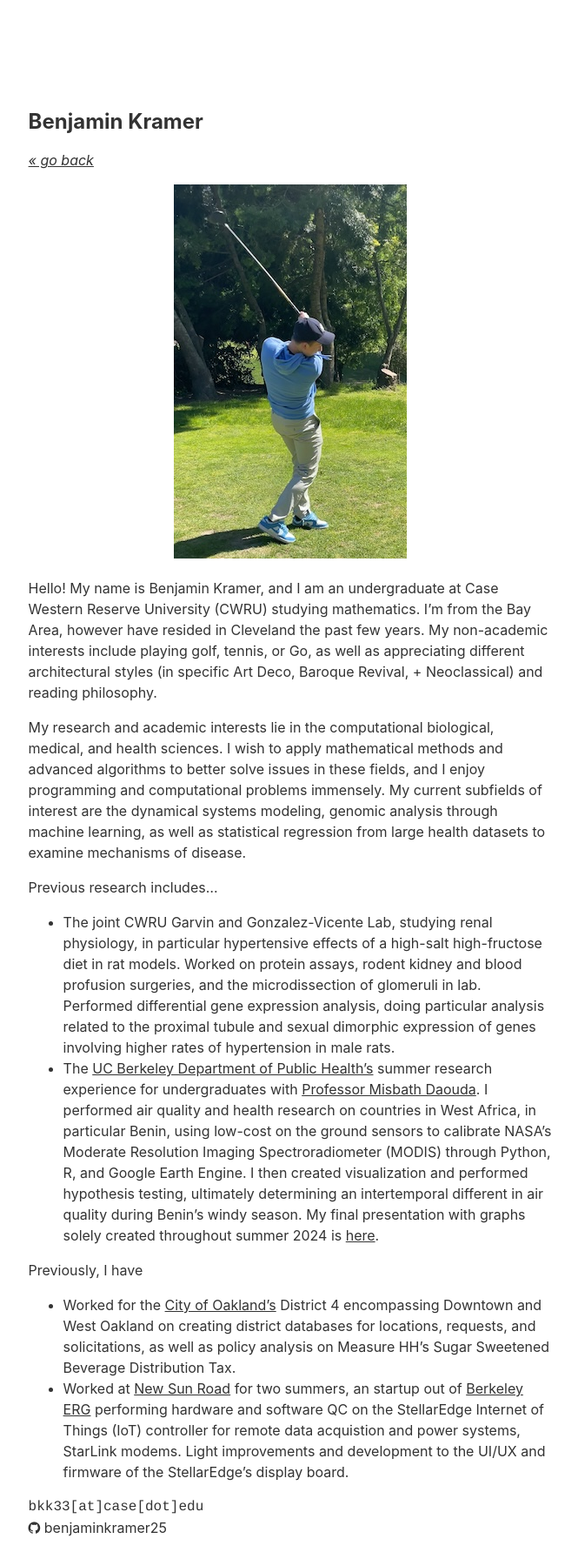
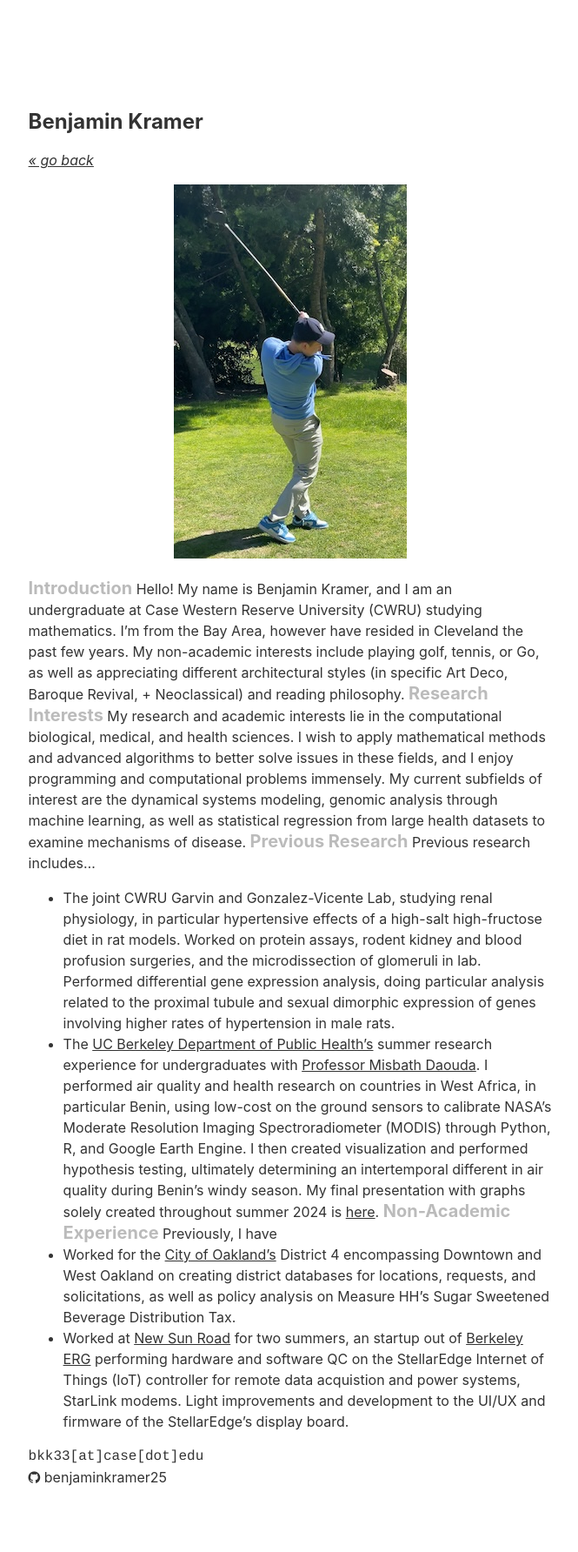
Before and after one commit to benjaminkramer64/benjaminkramer25.github.io, a Jekyll site: the page built from about.md, in a window 1280 px wide. Shown: the whole page at 87% size, without its empty margins (313-978 px from the left). Built offline with Jekyll 4.4.1, drawn with Linux system fonts in a browser that asks for light colours; after the commit the page ends 1726 px from its top, so only the background shows below that.

Commit message:
Update about.md

```diff
--- a/about.md
+++ b/about.md
@@ -7,16 +7,15 @@ title: Benjamin Kramer
 <p align="center">
   <img width="268" height="430" src="assets/images/golf.jpg">
 </p>
-
+<span style="font-size:20px; font-weight: bold; color: #bbbbbb;">Introduction</span>
 Hello! My name is Benjamin Kramer, and I am an undergraduate at Case Western Reserve University (CWRU) studying mathematics. I'm from the Bay Area, however have resided in Cleveland the past few years. My non-academic interests include playing golf, tennis, or Go, as well as appreciating different architectural styles (in specific Art Deco, Baroque Revival, + Neoclassical) and reading philosophy.
-
+<span style="font-size:20px; font-weight: bold; color: #bbbbbb;">Research Interests</span>
 My research and academic interests lie in the computational biological, medical, and health sciences. I wish to apply mathematical methods and advanced algorithms to better solve issues in these fields, and I enjoy programming and computational problems immensely. My current subfields of interest are the dynamical systems modeling, genomic analysis through machine learning, as well as statistical regression from large health datasets to examine mechanisms of disease.
-
+<span style="font-size:20px; font-weight: bold; color: #bbbbbb;">Previous Research</span>
 Previous research includes...
 - The joint CWRU Garvin and Gonzalez-Vicente Lab, studying renal physiology, in particular hypertensive effects of a high-salt high-fructose diet in rat models. Worked on protein assays, rodent kidney and blood profusion surgeries, and the microdissection of glomeruli in lab. Performed differential gene expression analysis, doing particular analysis related to the proximal tubule and sexual dimorphic expression of genes involving higher rates of hypertension in male rats.
 -  The <a class="about-link" href="https://publichealth.berkeley.edu/" target="_blank">UC Berkeley Department of Public Health's</a> summer research experience for undergraduates with <a class="about-link" href="https://publichealth.berkeley.edu/people/misbath-daouda" target="_blank">Professor Misbath Daouda</a>. I performed air quality and health research on countries in West Africa, in particular Benin, using low-cost on the ground sensors to calibrate NASA's Moderate Resolution Imaging Spectroradiometer (MODIS) through Python, R, and Google Earth Engine. I then created visualization and performed hypothesis testing, ultimately determining an intertemporal different in air quality during Benin's windy season. My final presentation with graphs solely created throughout summer 2024 is [here](assets/items/BenjaminKramerBerkeleyPresentation2024.pptx).
-
-
+<span style="font-size:20px; font-weight: bold; color: #bbbbbb;">Non-Academic Experience</span>
 Previously, I have
 - Worked for the <a class="about-link" href="https://www.oaklandca.gov/" target="_blank">City of Oakland's</a> District 4 encompassing Downtown and West Oakland on creating district databases for locations, requests, and solicitations, as well as policy analysis on Measure HH's Sugar Sweetened Beverage Distribution Tax.
 - Worked at <a class="about-link" href="https://newsunroad.com/" target="_blank">New Sun Road</a> for two summers, an startup out of <a class="about-link" href="https://erg.berkeley.edu/" target="_blank">Berkeley ERG</a> performing hardware and software QC on the StellarEdge Internet of Things (IoT) controller for remote data acquistion and power systems, StarLink modems. Light improvements and development to the UI/UX and firmware of the StellarEdge's display board.
```
